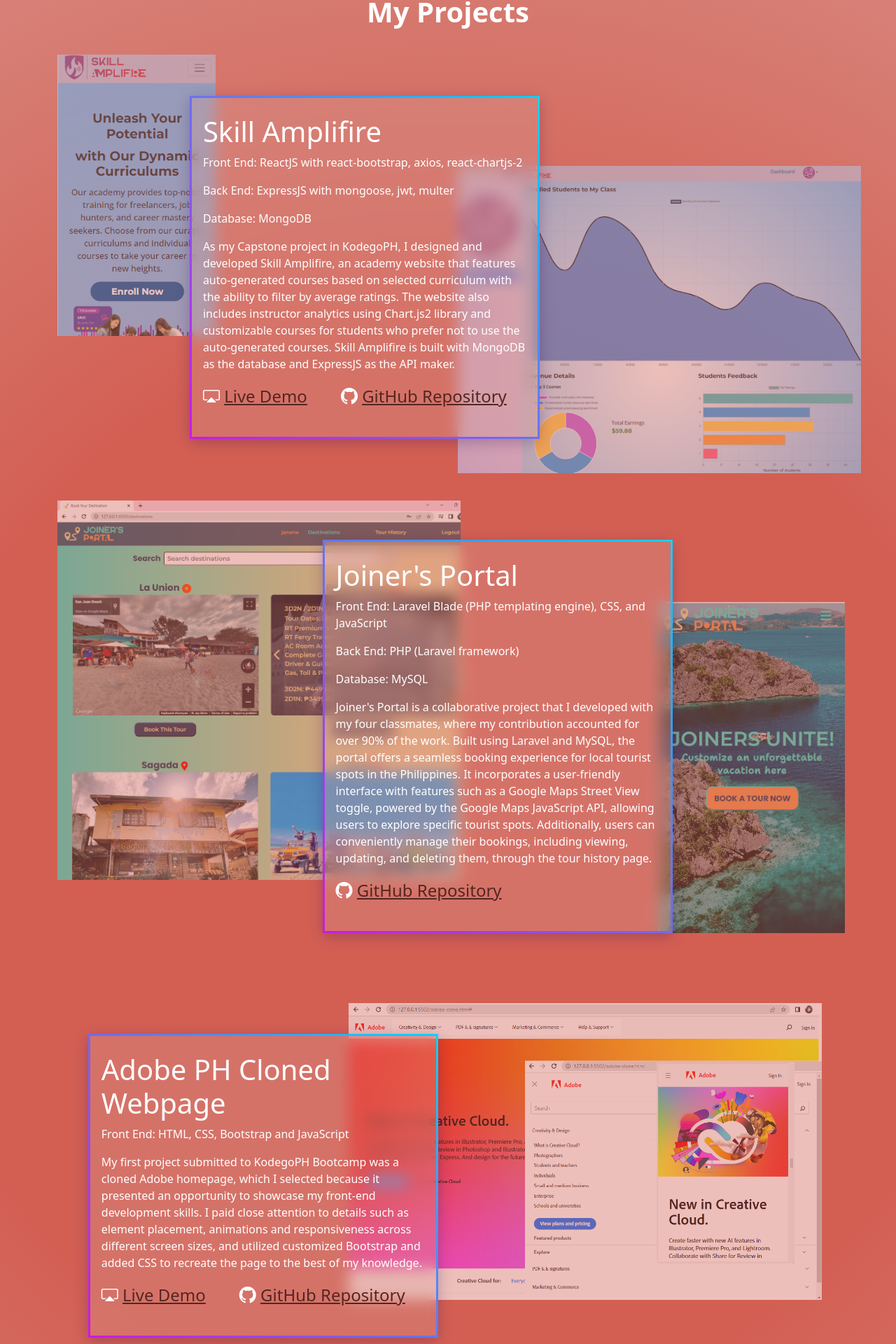
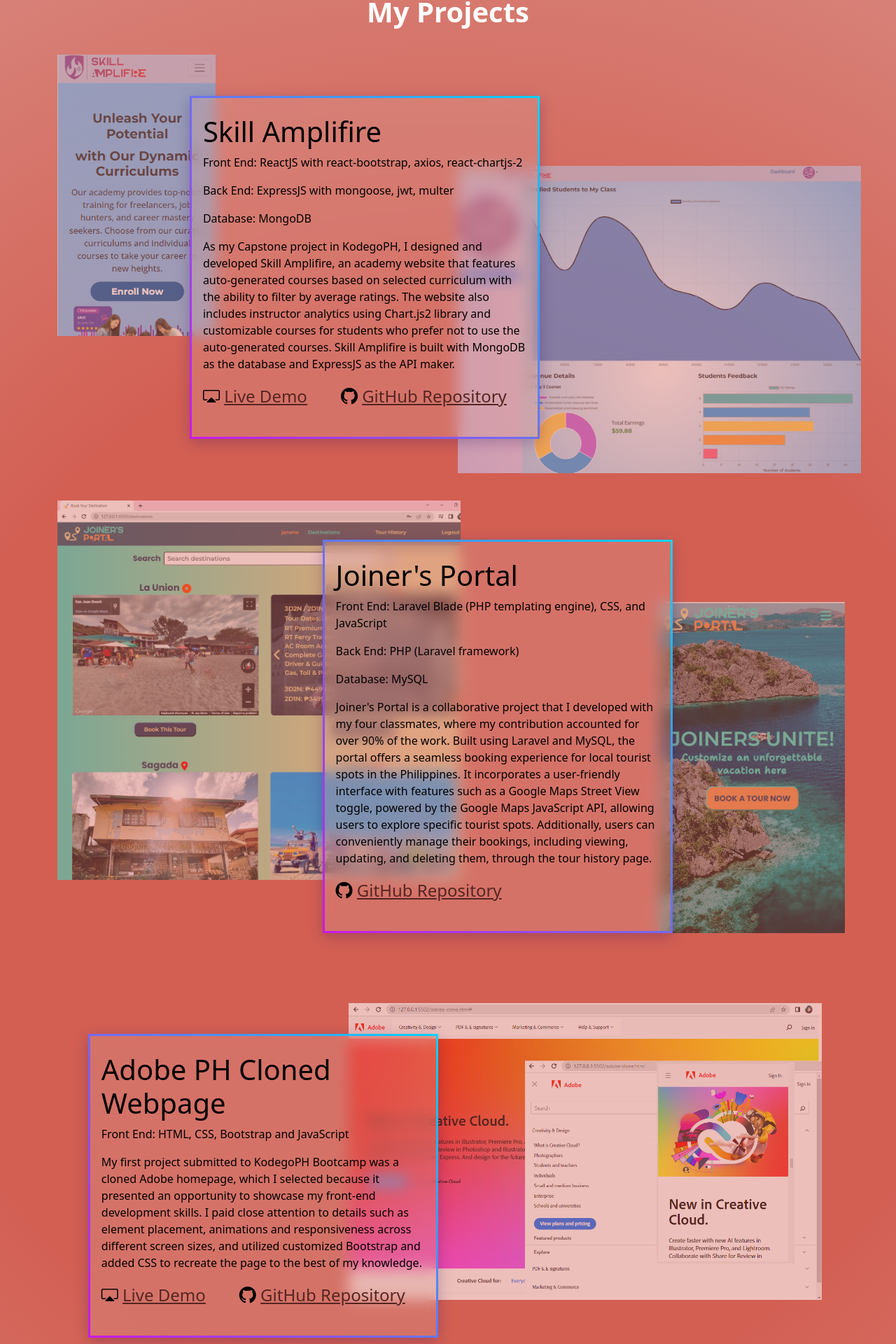
Before and after one commit to janien0116/portfolio_website, a React (Create React App) app: page /portfolio in a window 1280 px wide. Shown: the part 580-2500 px from the top of the page at 70% size. Built offline with nearby package versions, Linux system fonts and the light colour scheme.

Commit message:
Update changes

```diff
--- a/src/components/Footer.jsx
+++ b/src/components/Footer.jsx
@@ -25,7 +25,7 @@
                         <p><a href='https://myclonedwebsite-adobe.vercel.app/' target='_blank' rel="noreferrer" className='text-light text-decoration-none'>Adobe Cloned Responsive Website</a></p>
                         <p><a href='https://github.com/janien0116/miniproject2_joiners_portal.git' target='_blank' rel="noreferrer" className='text-light text-decoration-none'>Joiner's Portal</a></p>
                         <p><a href='https://skill-amplifire.vercel.app/' target='_blank' rel="noreferrer" className='text-light text-decoration-none'>Skill Amplifire</a></p>
-                        <p><a href='/' className='text-light text-decoration-none'>One More</a></p>
+                        <p><a href='/' className='text-light text-decoration-none'>Task Manager Project</a></p>
                     </Col>
                     <Col lg={3}>
                         <p className='mb-4 fs-5 fw-bold text-gray'>Socials</p>
--- a/src/pages/Portfolio.jsx
+++ b/src/pages/Portfolio.jsx
@@ -45,7 +45,7 @@
           <Container className="mb-5 d-none d-sm-block"></Container>
           <h1 className="fw-bold text-white text-center mb-5">My Projects</h1>
           <Row className="align-items-center position-relative w-100">
-            <Card className="glass px-3 py-4" style={{ marginLeft: "18%" }}>
+            <Card className="glass px-3 py-4 text-black" style={{ marginLeft: "18%" }}>
               <h1>Skill Amplifire</h1>
               <p>
                 Front End: ReactJS with react-bootstrap, axios, react-chartjs-2
@@ -104,7 +104,7 @@
           </Row>
           <Container className="mb-5"></Container>
           <Row className="align-items-center position-relative w-100">
-            <Card className="glass px-3 py-4" style={{ marginLeft: "35%" }}>
+            <Card className="glass px-3 py-4 text-black" style={{ marginLeft: "35%" }}>
               <h1>Joiner's Portal</h1>
               <p>
                 Front End: Laravel Blade (PHP templating engine), CSS, and
@@ -156,7 +156,7 @@
           </Row>
           <Container className="mb-5"></Container>
           <Row className="align-items-center position-relative w-100">
-            <Card className="glass px-3 py-4" style={{ marginLeft: "5%" }}>
+            <Card className="glass px-3 py-4 text-black" style={{ marginLeft: "5%" }}>
               <h1>Adobe PH Cloned Webpage</h1>
               <p>Front End: HTML, CSS, Bootstrap and JavaScript</p>
               <p>
```
